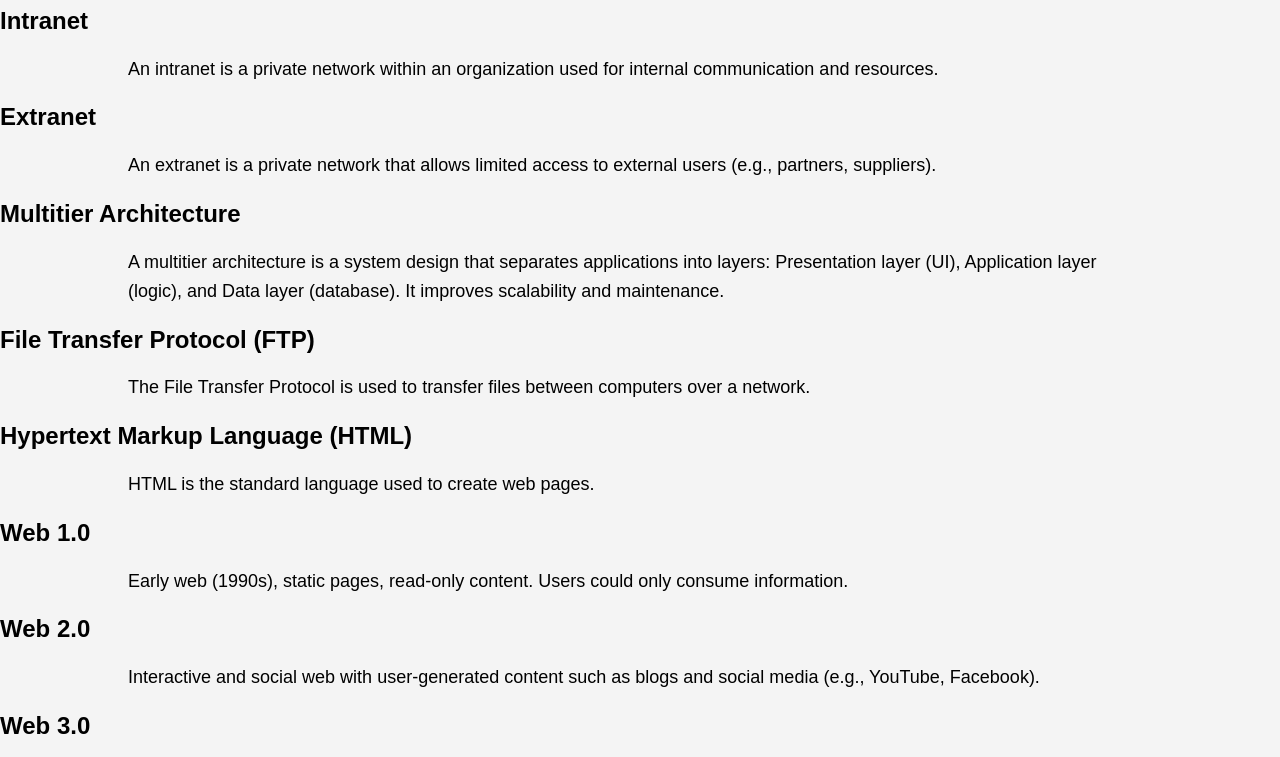
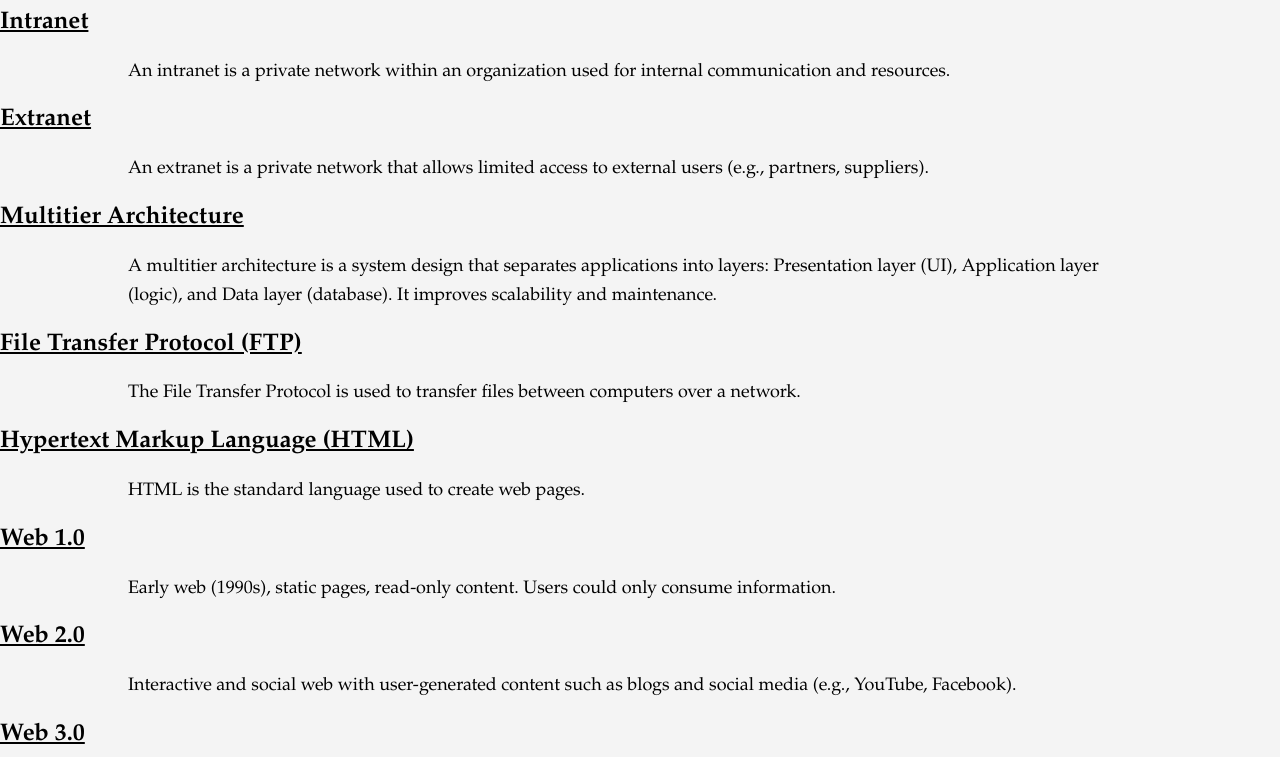
Before and after one commit to NicholasNyukuri/web-app-dev-project, a plain HTML site: page index.html in a window 1280 px wide. Shown: the part 111-868 px from the top of the page. Drawn offline with Linux system fonts and the light colour scheme.

Commit message:
Changed Font styles and backgrounds

```diff
--- a/style.css
+++ b/style.css
@@ -1,6 +1,6 @@
 
 body {
-    font-family: Arial, sans-serif;
+    font-family: garamond, serif;
     margin: 0;
     padding: 0;
     background-color: #f4f4f4;
@@ -21,7 +21,7 @@ nav a {
 }
 
 nav a:hover {
-    color: #ff9800;
+    color: #0699fb;
 }
 
 
@@ -50,3 +50,6 @@ img {
     width: 80%;
     box-shadow: 0px 0px 10px rgba(0,0,0,0.1);
 }
+h1, h2, h3, h4, h5, h6 {
+    text-decoration: underline;
+}
```
